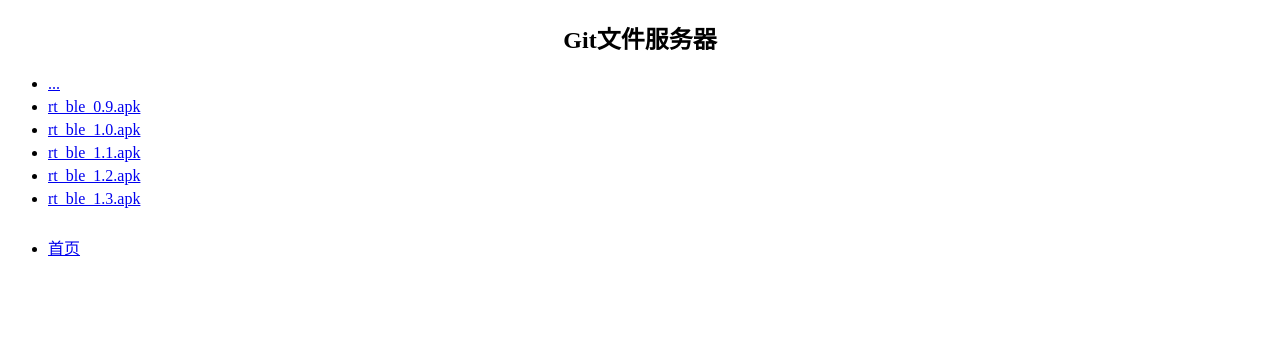
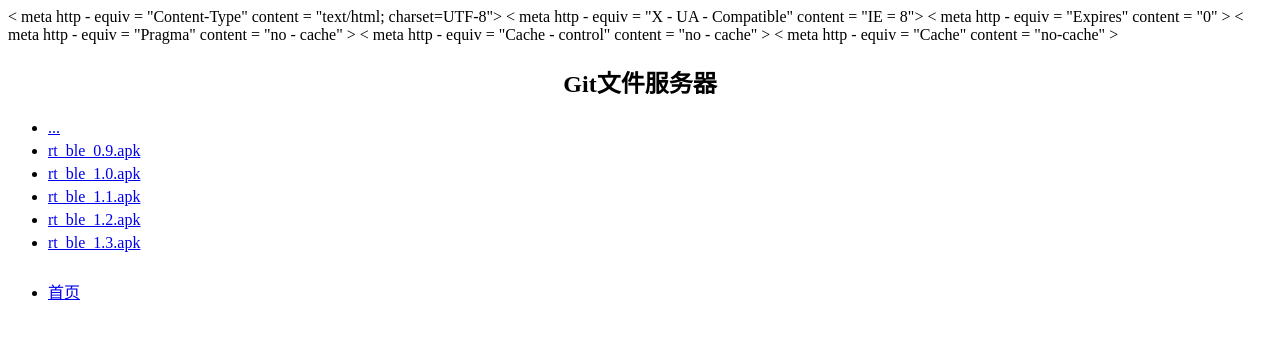
Before and after one commit to wiyixiao/wiyixiao.github.io, a plain HTML site: page app/ble/index.html in a window 1280 px wide. Drawn offline with Linux system fonts and the light colour scheme.

Commit message:
修改.exe

```diff
--- a/app/ble/index.html
+++ b/app/ble/index.html
@@ -2,6 +2,12 @@
 <html xmlns="http://www.w3.org/1999/xhtml">
 <head>
 <meta http-equiv="Content-Type" content="text/html; charset=UTF-8" />
+< meta http - equiv = "Content-Type" content = "text/html; charset=UTF-8">
+< meta http - equiv = "X - UA - Compatible" content = "IE = 8">
+< meta http - equiv = "Expires" content = "0" >
+< meta http - equiv = "Pragma" content = "no - cache" >
+< meta http - equiv = "Cache - control" content = "no - cache" >
+< meta http - equiv = "Cache" content = "no-cache" >
 <title>ble</title>
 </head>
 <style>li{margin-top:5px;}</style>
```
Also changed, not shown: app/index.html (+6 -0 lines), dirtree2html/index.html (+6 -0 lines), index.html (+6 -0 lines), 2 other files.
